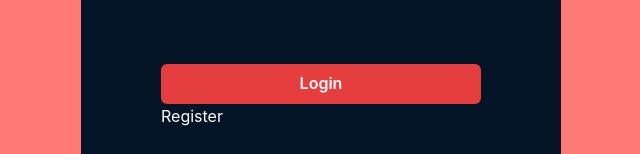
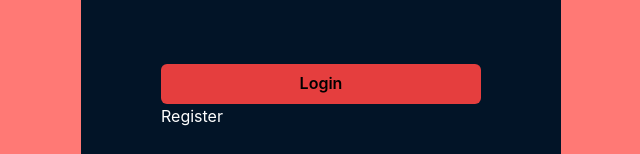
Before and after one commit to Moawin99/Journal, a React (Vite) app in the folder frontend/: page /login in a window 1280 px wide. Shown: the part 512-666 px from the top of the page, without its empty margins (319-959 px from the left). Built offline with nearby package versions, Linux system fonts and the light colour scheme.

Commit message:
swtiched red prim to secondary

```diff
--- a/frontend/src/App.jsx
+++ b/frontend/src/App.jsx
@@ -12,7 +12,7 @@ function App() {
   return (
     <ChakraProvider theme={theme}>
       <Routes>
-        <Route path='/' element={<Landing color='yellow' />} />
+        <Route path='/' element={<Landing color='red' />} />
         <Route path='/login' element={<Login color='red' />} />
       </Routes>
     </ChakraProvider>
--- a/frontend/src/assets/theme.js
+++ b/frontend/src/assets/theme.js
@@ -12,11 +12,11 @@ const theme = extendTheme({
                 "text": "black"
             },
             red: {
-                "primary": "#e11f1a",
-                "secondary": "#ff7975",
-                "button": "#021426",
+                "primary": "#ff7975",
+                "secondary": "#e11f1a",
+                "button": "#021427",
                 "btnText": 'white',
-                "text": "white"
+                "text": "black"
             },
             blue: {
                 "primary": "#61BBE5",
--- a/frontend/src/components/auth/Login.jsx
+++ b/frontend/src/components/auth/Login.jsx
@@ -12,7 +12,7 @@ const Login = ({ color }) => {
 
 	return (
 		<Flex
-		bg={color === 'yellow' ? colors.primary : colors.secondary}
+		bg={color === 'yellow' || 'red' ? colors.primary : colors.secondary}
 		h='100vh'
 		justify='center'
 		align='center'>
```
Also changed, not shown: frontend/src/assets/pictures/red_girl.svg.
